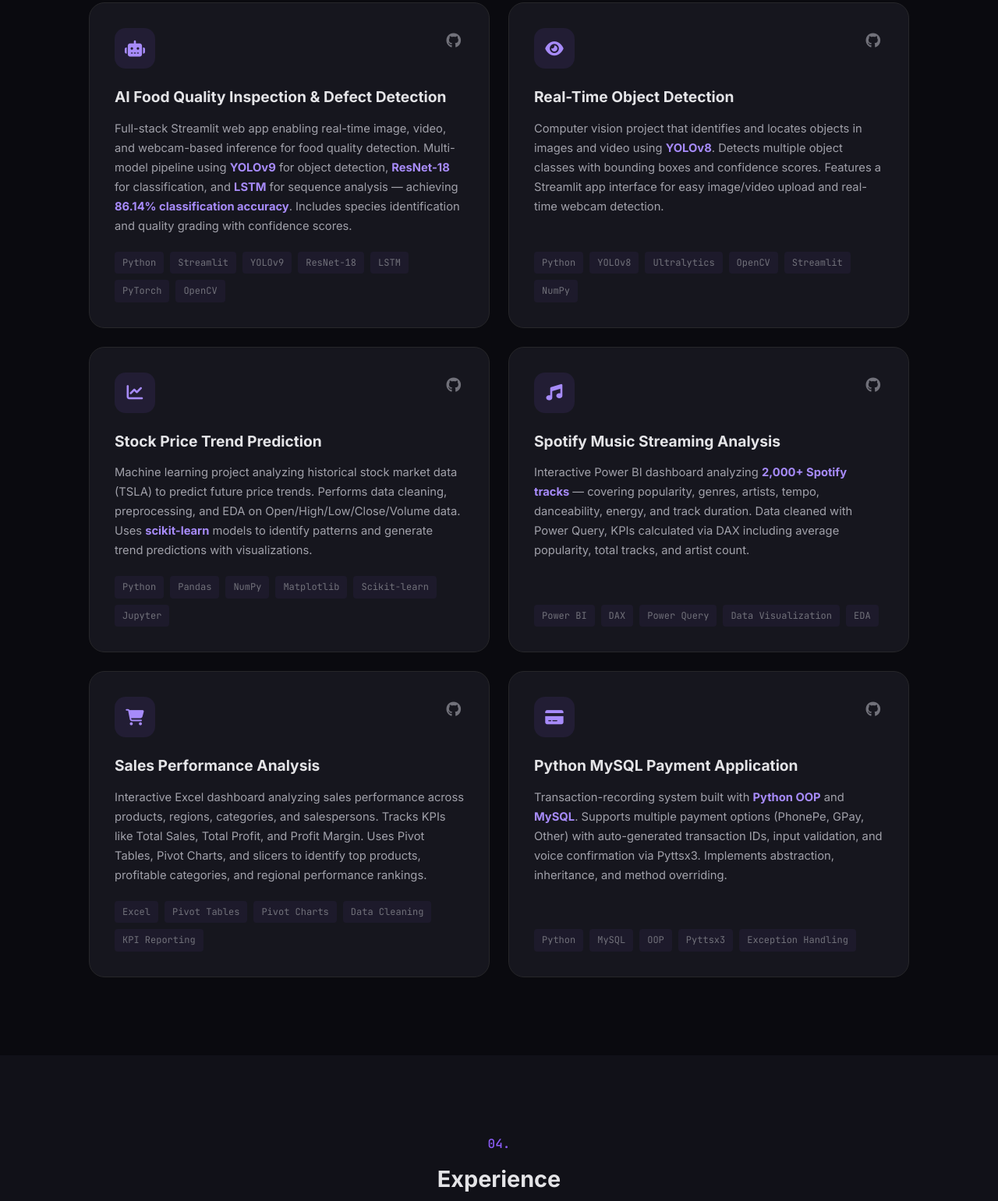
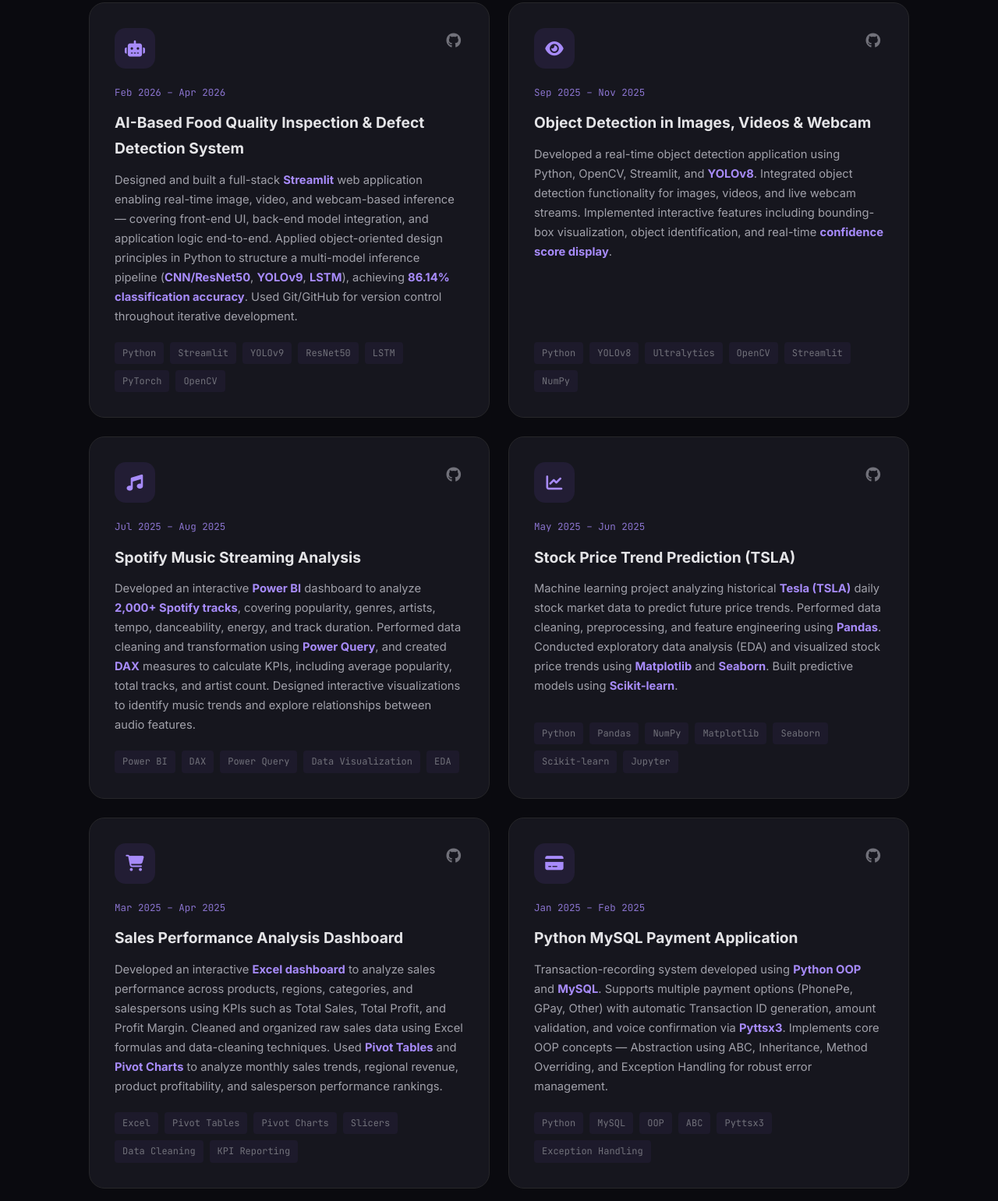
Before and after one commit to Swathi1596Srinivas/Swathi1596Srinivas.github.io, a plain HTML site: page index.html in a window 1280 px wide. Shown: the part 2643-4184 px from the top of the page at 78% size. Drawn offline with Linux system fonts and the light colour scheme.

Commit message:
Upgrade portfolio: add project dates, enhanced descriptions, improved styling

```diff
--- a/index.html
+++ b/index.html
@@ -226,19 +226,21 @@
                             </a>
                         </div>
                     </div>
-                    <h3 class="project-title">AI Food Quality Inspection & Defect Detection</h3>
+                    <div class="project-date">Feb 2026 – Apr 2026</div>
+                    <h3 class="project-title">AI-Based Food Quality Inspection & Defect Detection System</h3>
                     <p class="project-desc">
-                        Full-stack Streamlit web app enabling real-time image, video, and webcam-based inference for
-                        food quality detection. Multi-model pipeline using <strong>YOLOv9</strong> for object detection,
-                        <strong>ResNet-18</strong> for classification, and <strong>LSTM</strong> for sequence analysis —
-                        achieving <strong>86.14% classification accuracy</strong>. Includes species identification and
-                        quality grading with confidence scores.
+                        Designed and built a full-stack <strong>Streamlit</strong> web application enabling real-time
+                        image, video, and webcam-based inference — covering front-end UI, back-end model integration,
+                        and application logic end-to-end. Applied object-oriented design principles in Python to
+                        structure a multi-model inference pipeline (<strong>CNN/ResNet50</strong>, <strong>YOLOv9</strong>,
+                        <strong>LSTM</strong>), achieving <strong>86.14% classification accuracy</strong>.
+                        Used Git/GitHub for version control throughout iterative development.
                     </p>
                     <div class="project-tech">
                         <span>Python</span>
                         <span>Streamlit</span>
                         <span>YOLOv9</span>
-                        <span>ResNet-18</span>
+                        <span>ResNet50</span>
                         <span>LSTM</span>
                         <span>PyTorch</span>
                         <span>OpenCV</span>
@@ -255,12 +257,13 @@
                             </a>
                         </div>
                     </div>
-                    <h3 class="project-title">Real-Time Object Detection</h3>
+                    <div class="project-date">Sep 2025 – Nov 2025</div>
+                    <h3 class="project-title">Object Detection in Images, Videos & Webcam</h3>
                     <p class="project-desc">
-                        Computer vision project that identifies and locates objects in images and video using
-                        <strong>YOLOv8</strong>. Detects multiple object classes with bounding boxes and confidence
-                        scores. Features a Streamlit app interface for easy image/video upload and real-time webcam
-                        detection.
+                        Developed a real-time object detection application using Python, OpenCV, Streamlit, and
+                        <strong>YOLOv8</strong>. Integrated object detection functionality for images, videos, and
+                        live webcam streams. Implemented interactive features including bounding-box visualization,
+                        object identification, and real-time <strong>confidence score display</strong>.
                     </p>
                     <div class="project-tech">
                         <span>Python</span>
@@ -272,7 +275,36 @@
                     </div>
                 </div>
 
-                <!-- Project 3: Stock Price Trend Prediction -->
+                <!-- Project 3: Spotify Analysis -->
+                <div class="project-card featured">
+                    <div class="project-header">
+                        <div class="project-icon"><i class="fas fa-music"></i></div>
+                        <div class="project-links">
+                            <a href="https://github.com/Swathi1596Srinivas/Spotify_Music_Streaming_Analysis" target="_blank" rel="noopener" title="View on GitHub">
+                                <i class="fab fa-github"></i>
+                            </a>
+                        </div>
+                    </div>
+                    <div class="project-date">Jul 2025 – Aug 2025</div>
+                    <h3 class="project-title">Spotify Music Streaming Analysis</h3>
+                    <p class="project-desc">
+                        Developed an interactive <strong>Power BI</strong> dashboard to analyze
+                        <strong>2,000+ Spotify tracks</strong>, covering popularity, genres, artists, tempo,
+                        danceability, energy, and track duration. Performed data cleaning and transformation
+                        using <strong>Power Query</strong>, and created <strong>DAX</strong> measures to calculate
+                        KPIs, including average popularity, total tracks, and artist count. Designed interactive
+                        visualizations to identify music trends and explore relationships between audio features.
+                    </p>
+                    <div class="project-tech">
+                        <span>Power BI</span>
+                        <span>DAX</span>
+                        <span>Power Query</span>
+                        <span>Data Visualization</span>
+                        <span>EDA</span>
+                    </div>
+                </div>
+
+                <!-- Project 4: Stock Price Trend Prediction -->
                 <div class="project-card featured">
                     <div class="project-header">
                         <div class="project-icon"><i class="fas fa-chart-line"></i></div>
@@ -282,46 +314,23 @@
                             </a>
                         </div>
                     </div>
-                    <h3 class="project-title">Stock Price Trend Prediction</h3>
+                    <div class="project-date">May 2025 – Jun 2025</div>
+                    <h3 class="project-title">Stock Price Trend Prediction (TSLA)</h3>
                     <p class="project-desc">
-                        Machine learning project analyzing historical stock market data (TSLA) to predict future
-                        price trends. Performs data cleaning, preprocessing, and EDA on Open/High/Low/Close/Volume
-                        data. Uses <strong>scikit-learn</strong> models to identify patterns and generate
-                        trend predictions with visualizations.
+                        Machine learning project analyzing historical <strong>Tesla (TSLA)</strong> daily stock
+                        market data to predict future price trends. Performed data cleaning, preprocessing, and
+                        feature engineering using <strong>Pandas</strong>. Conducted exploratory data analysis (EDA)
+                        and visualized stock price trends using <strong>Matplotlib</strong> and <strong>Seaborn</strong>.
+                        Built predictive models using <strong>Scikit-learn</strong>.
                     </p>
                     <div class="project-tech">
                         <span>Python</span>
                         <span>Pandas</span>
                         <span>NumPy</span>
                         <span>Matplotlib</span>
+                        <span>Seaborn</span>
                         <span>Scikit-learn</span>
                         <span>Jupyter</span>
-                    </div>
-                </div>
-
-                <!-- Project 4: Spotify Analysis -->
-                <div class="project-card featured">
-                    <div class="project-header">
-                        <div class="project-icon"><i class="fas fa-music"></i></div>
-                        <div class="project-links">
-                            <a href="https://github.com/Swathi1596Srinivas/Spotify_Music_Streaming_Analysis" target="_blank" rel="noopener" title="View on GitHub">
-                                <i class="fab fa-github"></i>
-                            </a>
-                        </div>
-                    </div>
-                    <h3 class="project-title">Spotify Music Streaming Analysis</h3>
-                    <p class="project-desc">
-                        Interactive Power BI dashboard analyzing <strong>2,000+ Spotify tracks</strong> —
-                        covering popularity, genres, artists, tempo, danceability, energy, and track duration.
-                        Data cleaned with Power Query, KPIs calculated via DAX including average popularity,
-                        total tracks, and artist count.
-                    </p>
-                    <div class="project-tech">
-                        <span>Power BI</span>
-                        <span>DAX</span>
-                        <span>Power Query</span>
-                        <span>Data Visualization</span>
-                        <span>EDA</span>
                     </div>
                 </div>
 
@@ -335,17 +344,21 @@
                             </a>
                         </div>
                     </div>
-                    <h3 class="project-title">Sales Performance Analysis</h3>
+                    <div class="project-date">Mar 2025 – Apr 2025</div>
+                    <h3 class="project-title">Sales Performance Analysis Dashboard</h3>
                     <p class="project-desc">
-                        Interactive Excel dashboard analyzing sales performance across products, regions, categories,
-                        and salespersons. Tracks KPIs like Total Sales, Total Profit, and Profit Margin.
-                        Uses Pivot Tables, Pivot Charts, and slicers to identify top products, profitable categories,
-                        and regional performance rankings.
+                        Developed an interactive <strong>Excel dashboard</strong> to analyze sales performance
+                        across products, regions, categories, and salespersons using KPIs such as Total Sales,
+                        Total Profit, and Profit Margin. Cleaned and organized raw sales data using Excel formulas
+                        and data-cleaning techniques. Used <strong>Pivot Tables</strong> and <strong>Pivot Charts</strong>
+                        to analyze monthly sales trends, regional revenue, product profitability, and
+                        salesperson performance rankings.
                     </p>
                     <div class="project-tech">
                         <span>Excel</span>
                         <span>Pivot Tables</span>
                         <span>Pivot Charts</span>
+                        <span>Slicers</span>
                         <span>Data Cleaning</span>
                         <span>KPI Reporting</span>
                     </div>
@@ -361,17 +374,20 @@
                             </a>
                         </div>
                     </div>
+                    <div class="project-date">Jan 2025 – Feb 2025</div>
                     <h3 class="project-title">Python MySQL Payment Application</h3>
                     <p class="project-desc">
-                        Transaction-recording system built with <strong>Python OOP</strong> and
+                        Transaction-recording system developed using <strong>Python OOP</strong> and
                         <strong>MySQL</strong>. Supports multiple payment options (PhonePe, GPay, Other)
-                        with auto-generated transaction IDs, input validation, and voice confirmation via
-                        Pyttsx3. Implements abstraction, inheritance, and method overriding.
+                        with automatic Transaction ID generation, amount validation, and voice confirmation via
+                        <strong>Pyttsx3</strong>. Implements core OOP concepts — Abstraction using ABC,
+                        Inheritance, Method Overriding, and Exception Handling for robust error management.
                     </p>
                     <div class="project-tech">
                         <span>Python</span>
                         <span>MySQL</span>
                         <span>OOP</span>
+                        <span>ABC</span>
                         <span>Pyttsx3</span>
                         <span>Exception Handling</span>
                     </div>
--- a/style.css
+++ b/style.css
@@ -568,6 +568,14 @@ ul { list-style: none; }
     transition: var(--transition);
 }
 
+.project-date {
+    font-family: var(--font-mono);
+    font-size: 0.78rem;
+    color: var(--accent-light);
+    margin-bottom: 12px;
+    opacity: 0.8;
+}
+
 .project-card:hover .project-title {
     color: var(--accent-light);
 }
```
